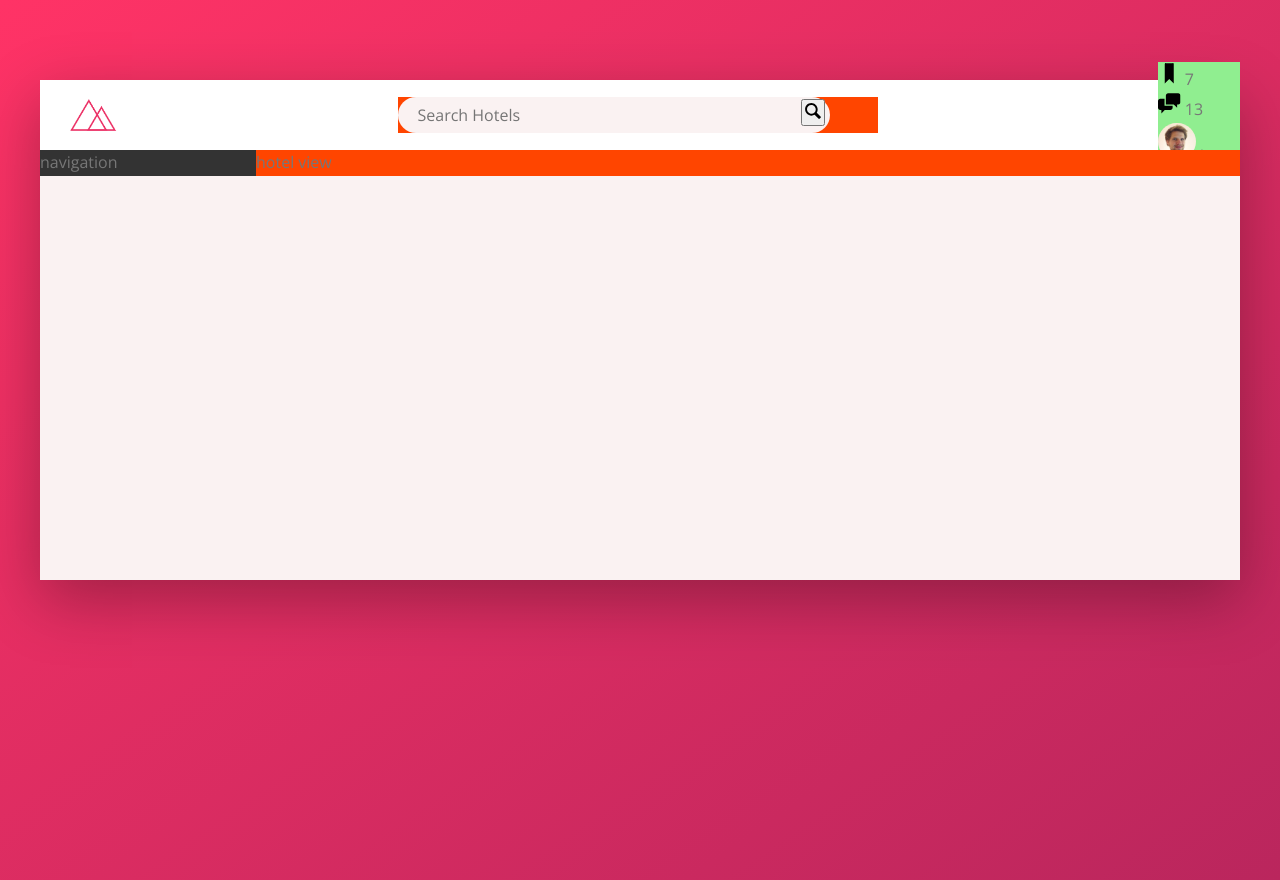
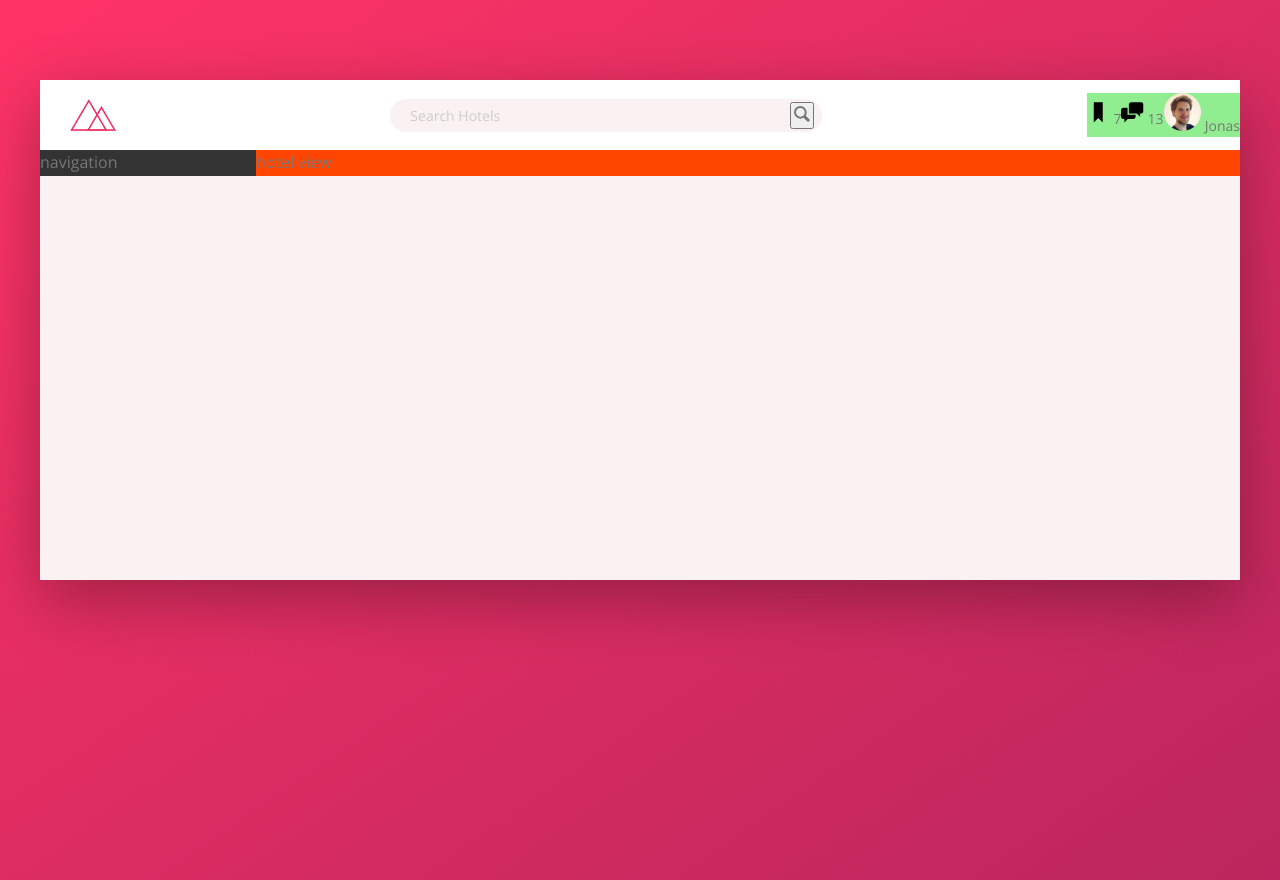
Before and after one commit to Okumu87/Trillo, a website: page index.html in a window 1280 px wide. Drawn offline with nearby package versions, Linux system fonts and the light colour scheme.

Commit message:
header styling

```diff
--- a/sass/_components.scss
+++ b/sass/_components.scss
@@ -6,8 +6,8 @@
 }
 //////////////////////// search
 .search {
-  background-color: orangered;
   flex: 0 0 40%;
+  display: flex;
   align-items: center;
   justify-content: center;
   &__input {
@@ -27,6 +27,15 @@
       width: 100%;
       background-color: var(--color-grey-light-3);
     }
+
+    &::-webkit-input-placeholder {
+      font-weight: 100;
+      color: var(--color-grey-light-4);
+    }
+  }
+
+  &__input:focus + &__button {
+    background-color: var(--color-grey-light-3);
   }
 
   &__button {
@@ -45,12 +54,16 @@
   &__icon {
     height: 2rem;
     width: 2rem;
+    fill: var(--color-grey-dark-2);
   }
 }
 //////////////////////// user navigation
 
 .user-nav {
   background-color: lightgreen;
+  display: flex;
+  align-items: center;
+  justify-content: center;
   &__icon-box {
   }
 
--- a/sass/_layout.scss
+++ b/sass/_layout.scss
@@ -7,6 +7,7 @@
 }
 
 .header {
+  font-size: 1.4rem;
   height: 7rem;
   background-color: #fff;
   border-bottom: var(--color-grey-light-2);
```
Also changed, not shown: css/style.css.
